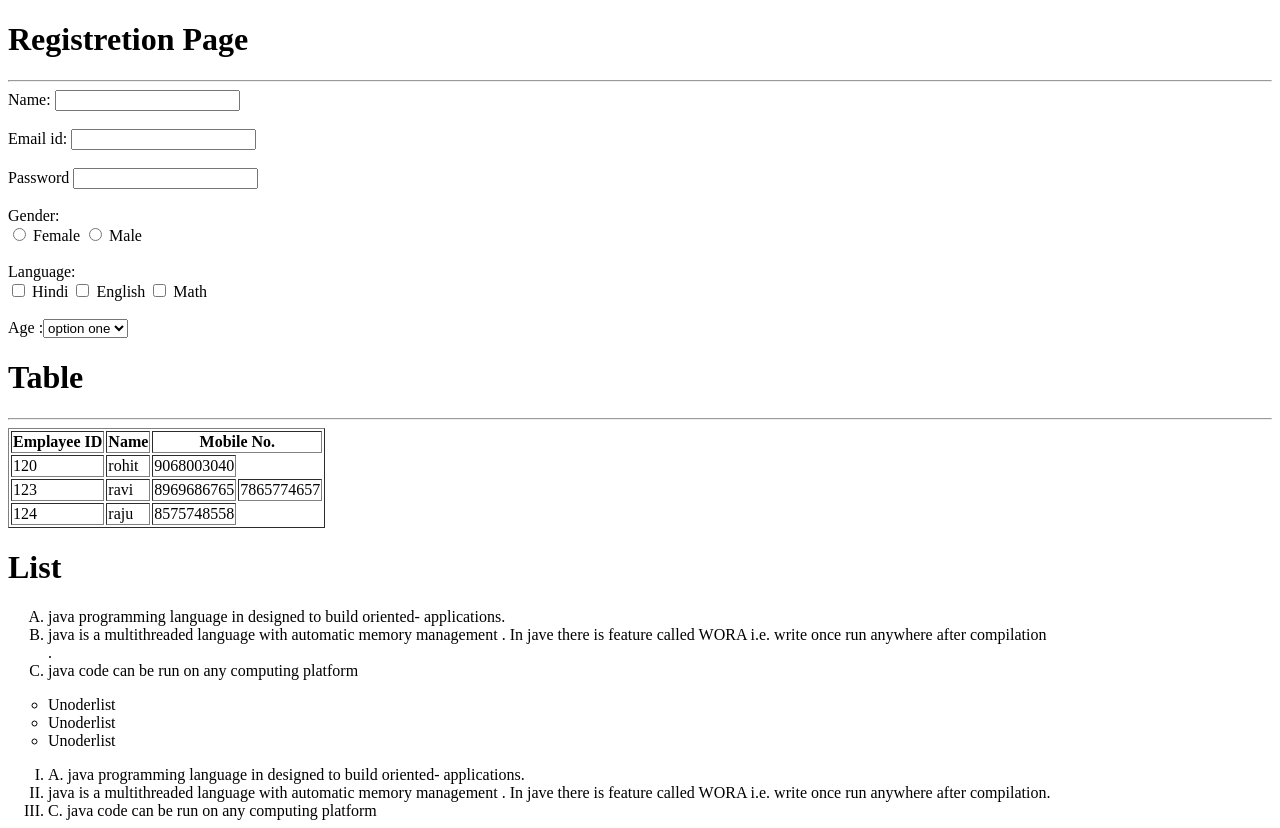
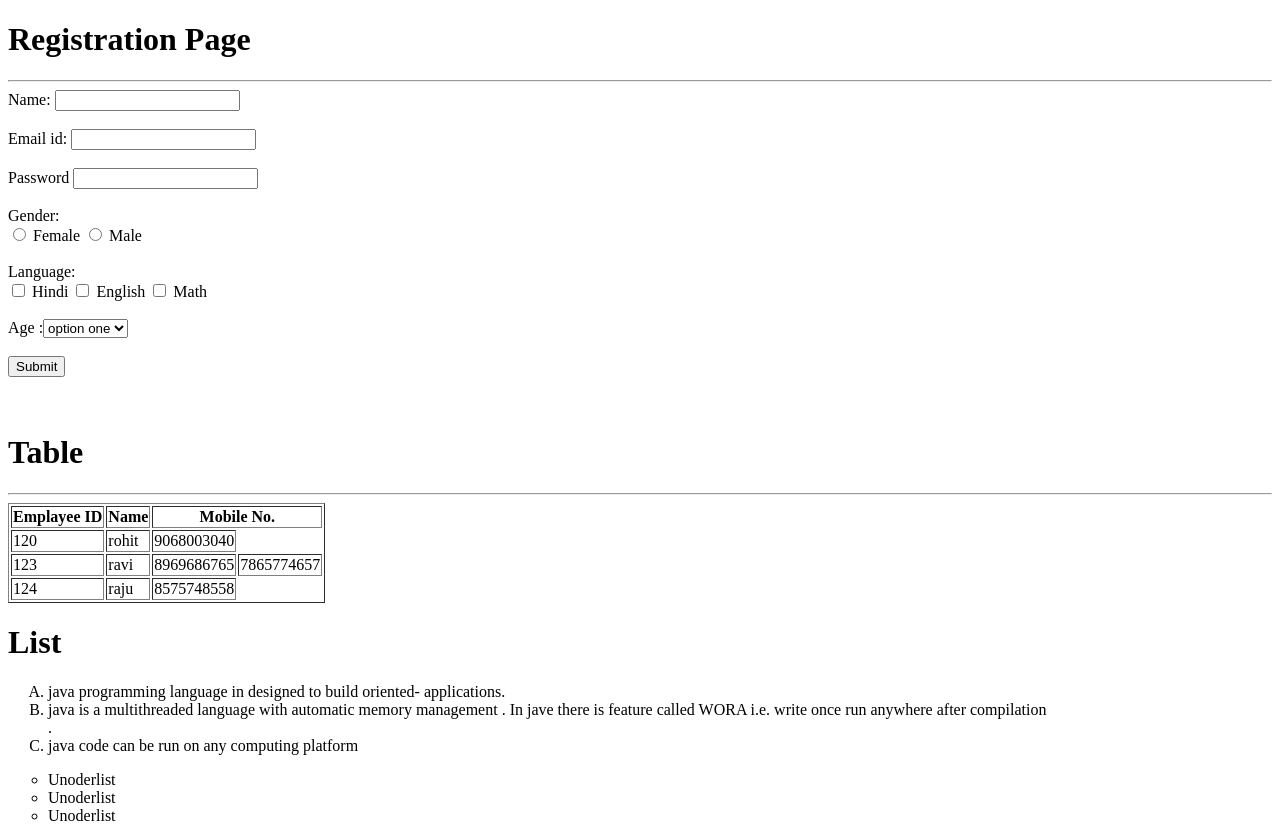
Before and after one commit to firoj905800/HTML2, a plain HTML site: page index.html in a window 1280 px wide. Shown: the top 828 px of the page. Drawn offline with Linux system fonts and the light colour scheme.

Commit message:
Update index.html

```diff
--- a/index.html
+++ b/index.html
@@ -7,7 +7,8 @@
     <title>Document</title>
 </head>
 <body>
-   <h1> Registretion Page</h1><hr>
+   <h1> Registration Page</h1><hr>
+    <form action="#">
    <label for="name">Name:</label>
    <input type="text" id="name" name="user name" autocomplete="true" required><br><br>
    <label for="email">Email id:</label>
@@ -32,7 +33,10 @@
     <option value="10">10</option>
     <option value="40">40</option>
     <option value="20">20</option>
-   </select>
+   </select><br><br>
+        <button type="submit">Submit</button>
+    </form><br><br>
+
    <h1>Table</h1>
    <hr>
    <table border="1px">
```
